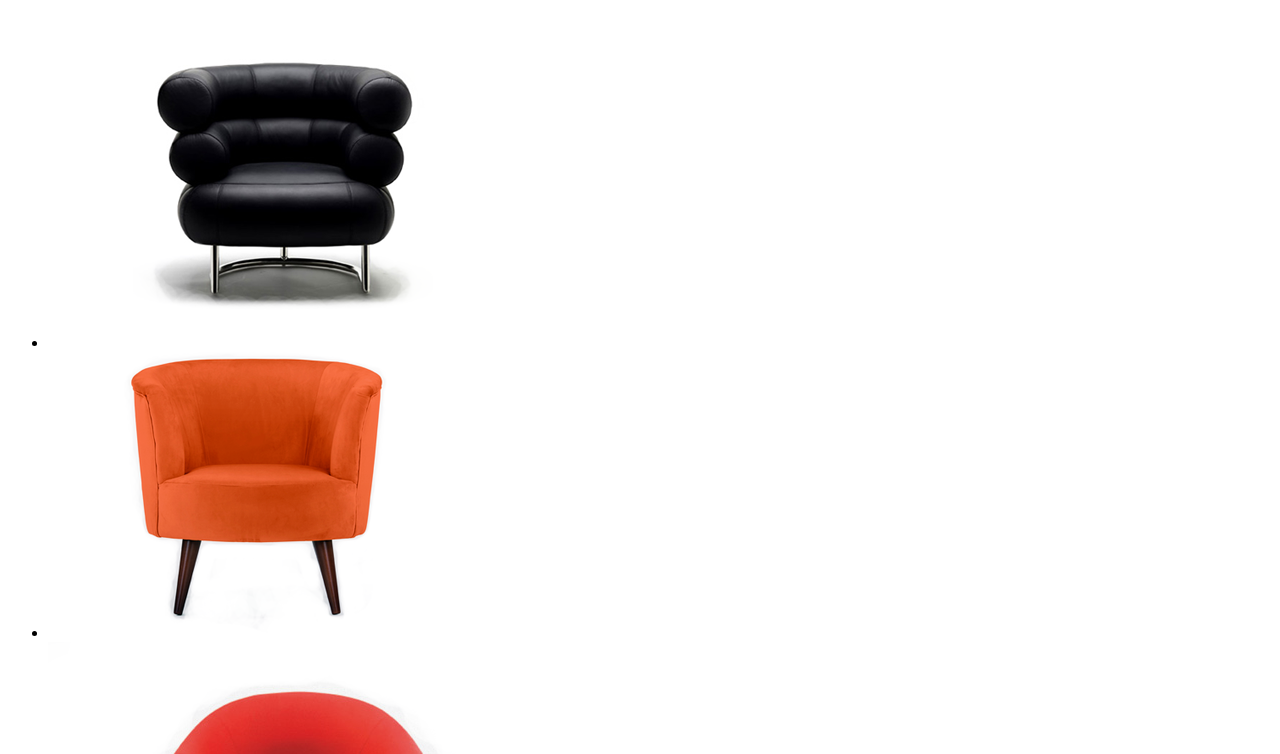
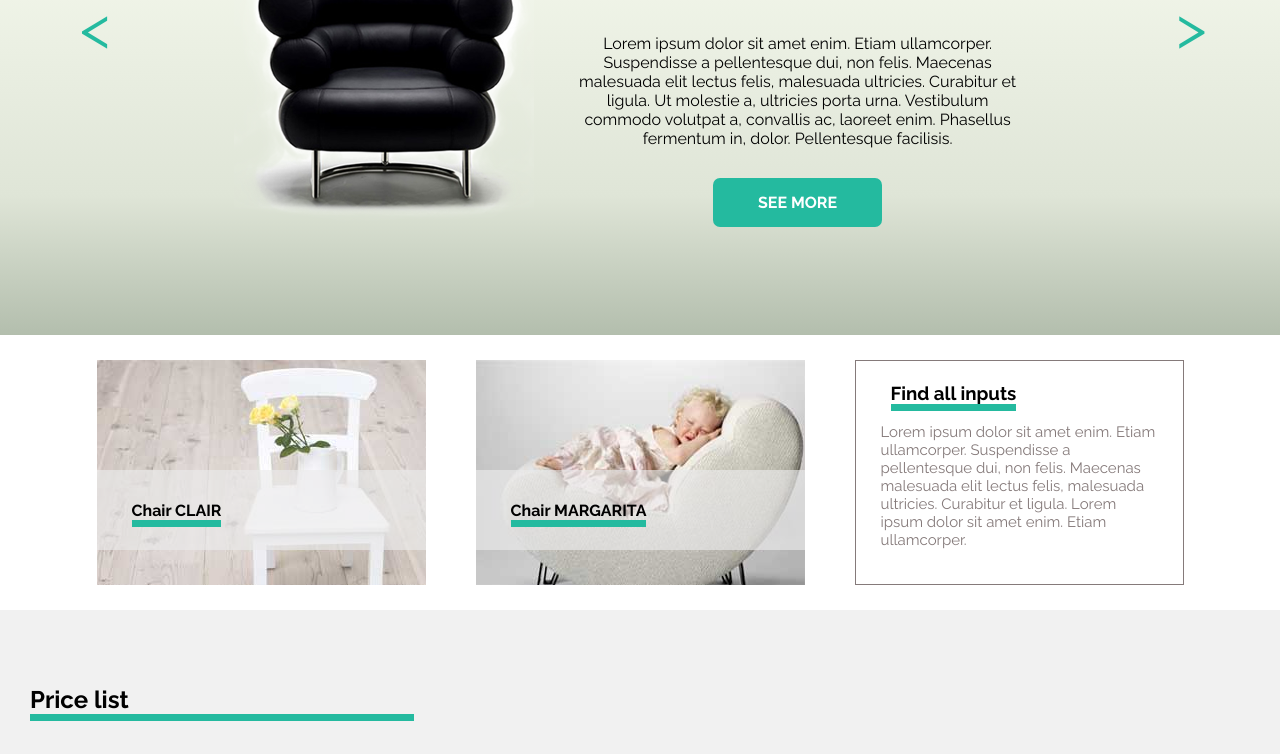
Before and after one commit to p-sara/sit-on-chair-project, a plain HTML site: page index.html in a window 1280 px wide. Shown: the part 243-997 px from the top of the page. Drawn offline with nearby package versions, Linux system fonts and the light colour scheme.

Commit message:
text mistake

```diff
--- a/index.html
+++ b/index.html
@@ -3,7 +3,7 @@
 
 <head>
   <meta charset="UTF-8">
-  <link rel="stylesheet" type="tekst/css" href="css/style.css">
+  <link rel="stylesheet" type="text/css" href="css/style.css">
   <link href="https://fonts.googleapis.com/css?family=Raleway%3A400%2C700&subset=latin%2Clatin-ext" rel="stylesheet" type="text/css">
   <title>Sit ON chair</title>
 </head>
```
